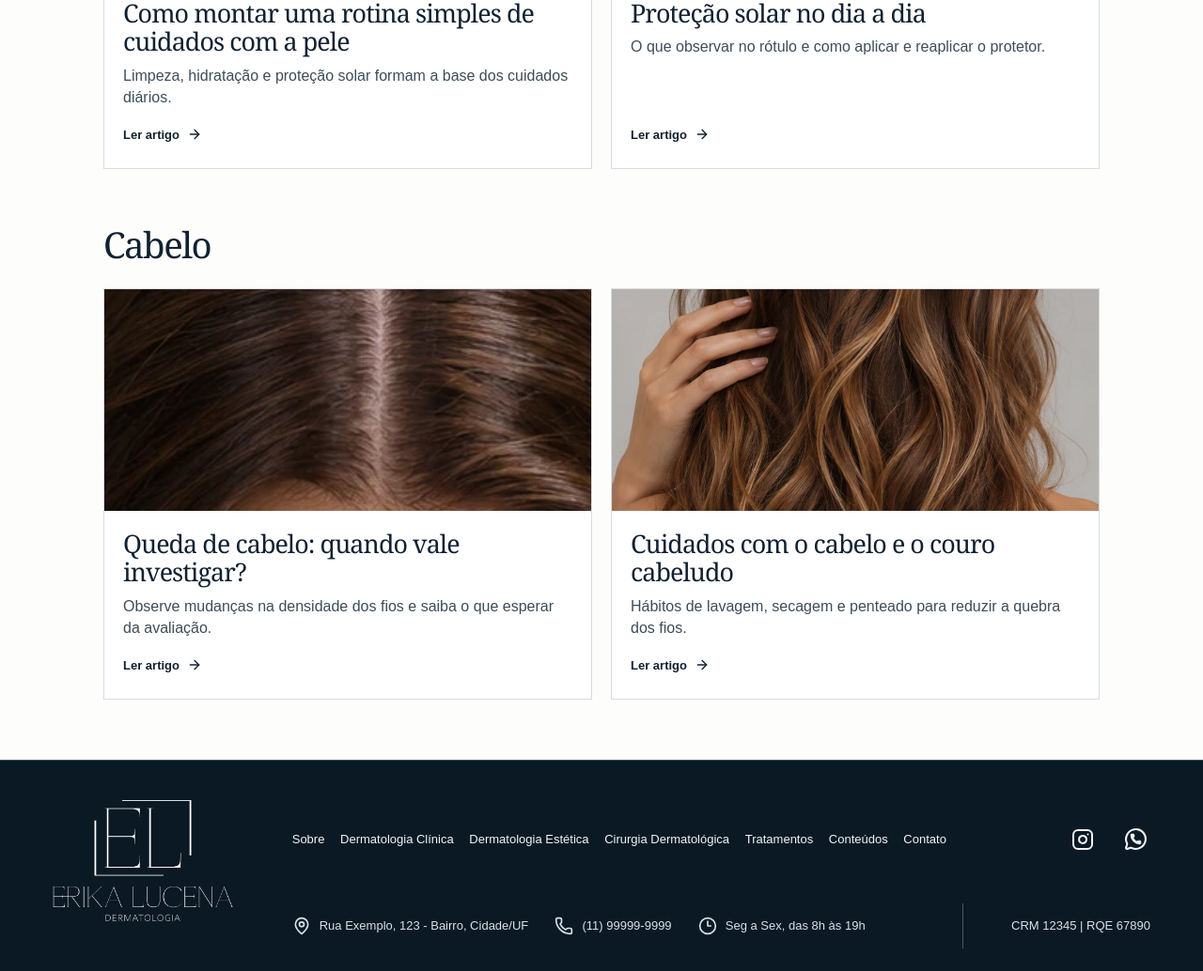
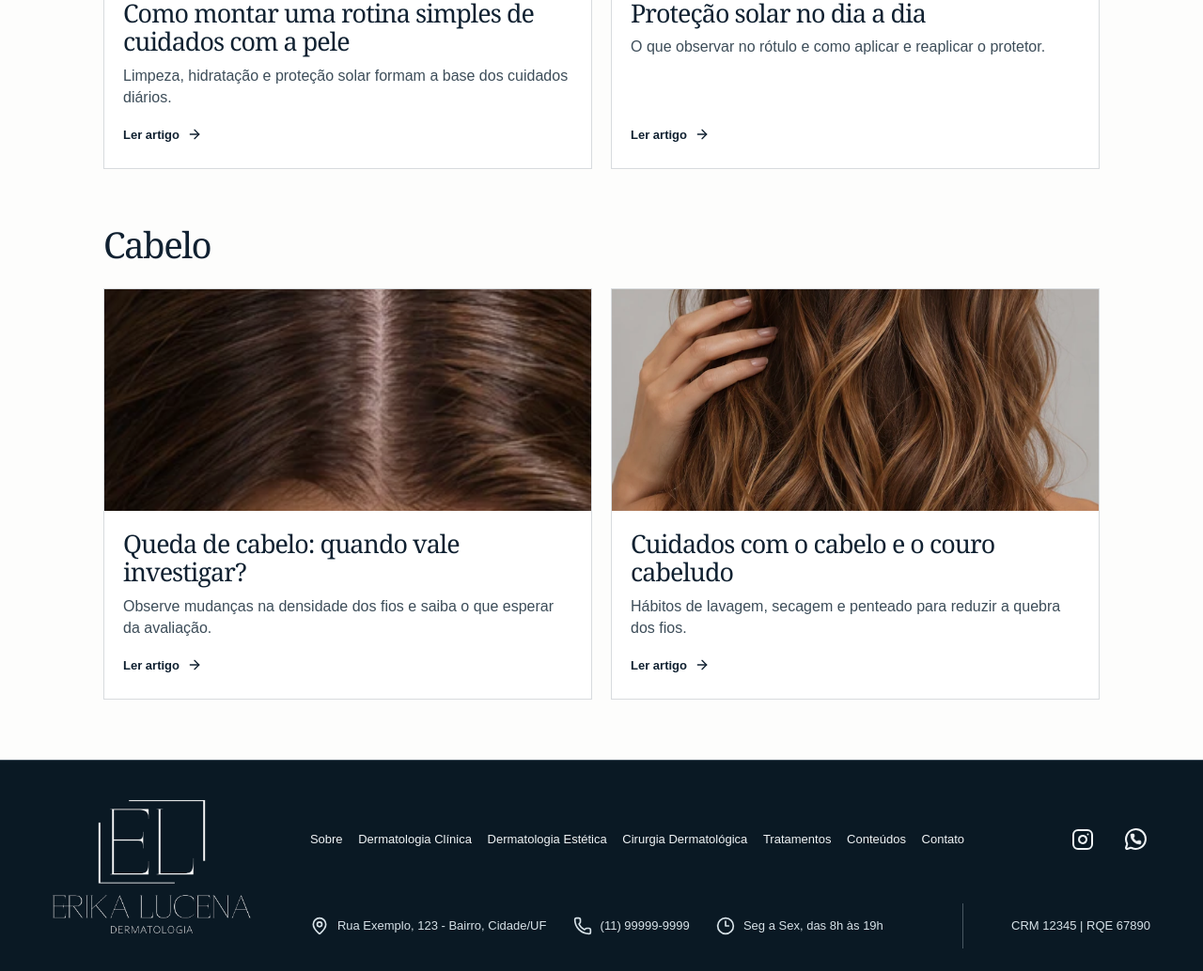
Before and after one commit to ViniciusRangel23/site-erika, a Next.js app: page /conteudos in a window 1280 px wide. Shown: the part 815-1849 px from the top of the page at 94% size. Built offline with nearby package versions, Linux system fonts and the light colour scheme; a web font is replaced by a local one.

Commit message:
Aumenta ligeiramente a logo do rodapé

```diff
--- a/app/globals.css
+++ b/app/globals.css
@@ -122,7 +122,7 @@ a.button-light:hover { color: var(--ink-deep); background: #f6fbfd; }
 .button-light:disabled { cursor: default; }
 .site-footer { padding-block: clamp(40px, 3.25vw, 52px) clamp(48px, 7vw, 108px); background: var(--ink-deep); color: #f0f4f6; border-top: 1px solid var(--muted); }
 .footer-inner { display: grid; align-items: start; grid-template-columns: max-content minmax(0, 1fr); gap: clamp(27px, 4.9vw, 76px); }
-.site-footer .brand { width: clamp(146px, 15vw, 220px); }
+.site-footer .brand { width: clamp(160px, 16.5vw, 242px); }
 .footer-content { display: grid; gap: clamp(24px, 3.6vw, 52px); padding-top: 20px; }
 .footer-top, .footer-bottom { display: flex; align-items: center; justify-content: space-between; gap: 15px 24px; }
 .footer-nav { gap: 10px clamp(12px, 1.3vw, 21px); font-size: 13px; }
```
